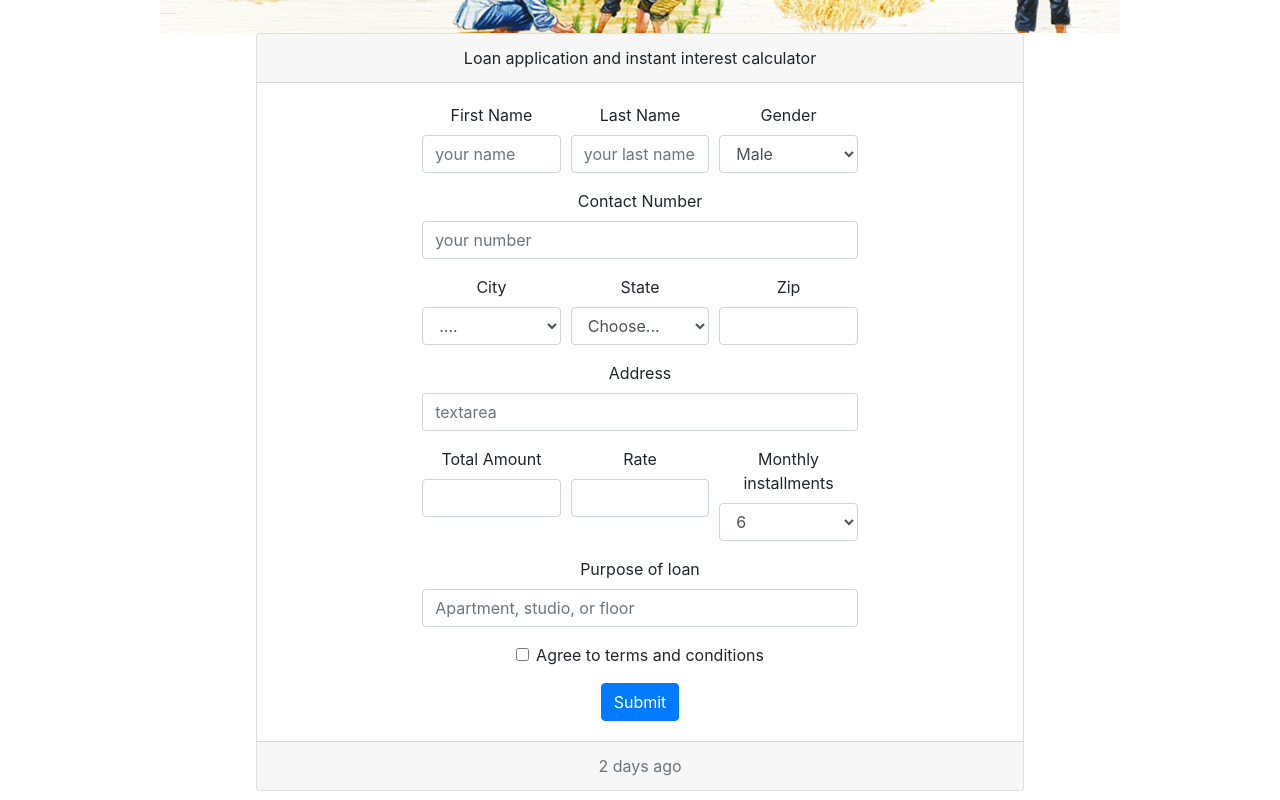
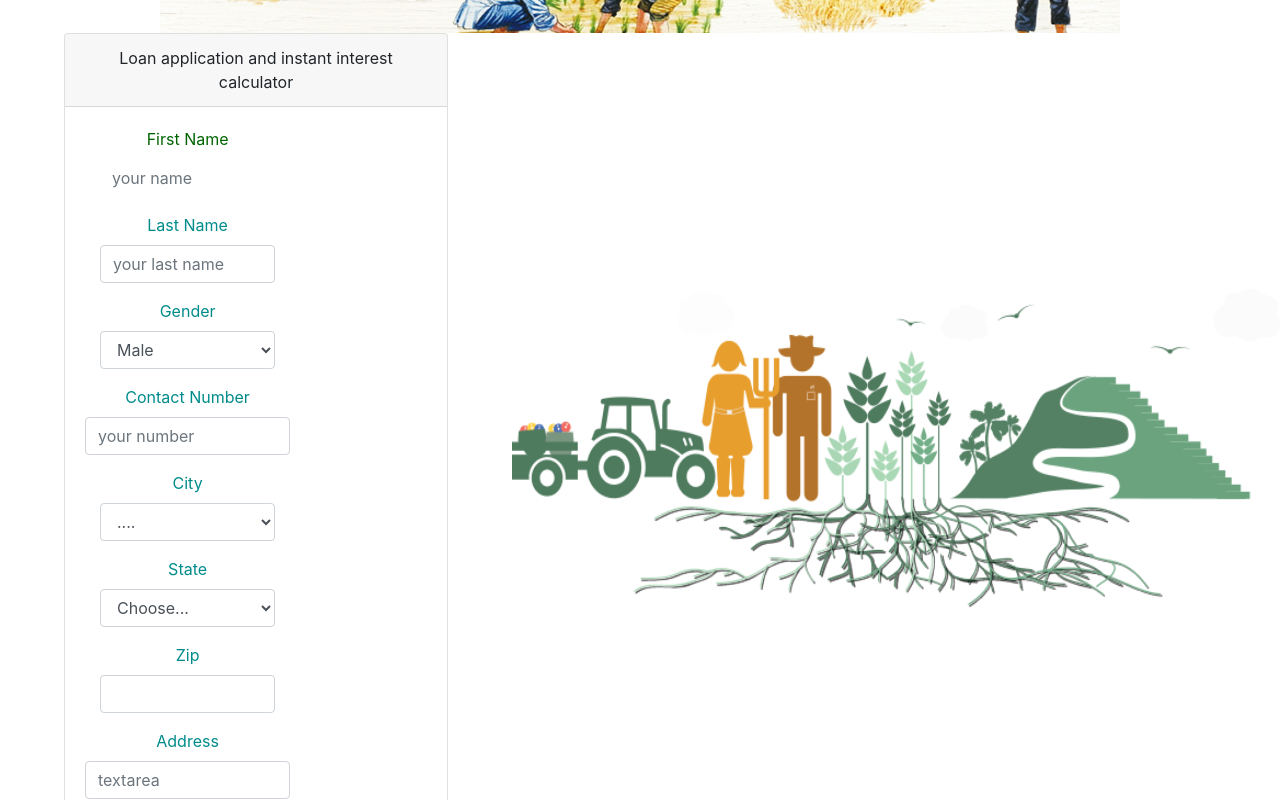
Before and after one commit to priya-0002/React_krishiSeva, a React (Create React App) app: page / in a window 1280 px wide. Shown: the part 540-1340 px from the top of the page. Built offline with nearby package versions, Linux system fonts and the light colour scheme.

Commit message:
calculator

```diff
--- a/src/components/calculator/Cal.js
+++ b/src/components/calculator/Cal.js
@@ -5,6 +5,7 @@ import { Button } from 'react-bootstrap';
 import { Form } from 'react-bootstrap';
 import { Col } from 'react-bootstrap';
  import "./cal.css"
+ import m from "../../assets/m.png"
 const Cal = () => {
     const [input, setInput] = useState({firstName:'',lastName:'',gender:'',number:0,city:'',state:'',zip:0,address:'',loanAmount:0,purpose:'',rate:0,month:0})
     const [final, setFinal] = useState(0)
@@ -14,7 +15,7 @@ const Cal = () => {
 
 
       }
-      const submit =()=>{
+      const submit =(event)=>{
 
         event.preventDefault()
         const x=Number(input.loanAmount)
@@ -29,16 +30,21 @@ const Cal = () => {
       }
 
     return (
-        <div>
+
+           <div className="cal__display">
+
        <Card className="text-center">
   <Card.Header>Loan application and instant interest calculator</Card.Header>
+
+
   <Card.Body>
+
   <Form className="p">
-  <Form.Row>
+
     <Form.Group as={Col} controlId="formGridEmail">
 
-      <Form.Label>First Name</Form.Label>
-      <Form.Control name="firstName" type="text" placeholder="your name" onChange={result} />
+      <Form.Label style={{color:"darkgreen",border:'2px blue'}}>First Name</Form.Label>
+      <Form.Control style={{color:"darkgreen",border:'2px blue'}} name="firstName" type="text" placeholder="your name" onChange={result} />
     </Form.Group>
 
     <Form.Group as={Col} controlId="formGridPassword">
@@ -56,7 +62,6 @@ const Cal = () => {
     </Form.Group>
 
 
-  </Form.Row>
 
   <Form.Group controlId="formGridAddress2">
     <Form.Label>Contact Number</Form.Label>
@@ -64,7 +69,7 @@ const Cal = () => {
   </Form.Group>
 
 
-  <Form.Row>
+
 
 
     <Form.Group as={Col} controlId="formGridState">
@@ -87,32 +92,30 @@ const Cal = () => {
       <Form.Label>Zip</Form.Label>
       <Form.Control  name="zip"  onChange={result}/>
     </Form.Group>
-  </Form.Row>
+
 
   <Form.Group controlId="formGridAddress1">
     <Form.Label>Address</Form.Label>
     <Form.Control  name="address" placeholder="textarea"  onChange={result} />
   </Form.Group>
 
+
   <Form.Row>
   <Form.Group as={Col} controlId="formGridEmail">
       <Form.Label>Total Amount</Form.Label>
-      <Form.Control  name="loanAmount" type="text" placeholder=""  onChange={result} />
+      <Form.Control  name="loanAmount"  type="number" placeholder=""  onChange={result} />
     </Form.Group>
 
     <Form.Group as={Col} controlId="formGridPassword">
       <Form.Label>Rate</Form.Label>
-      <Form.Control  name="rate" type="text" placeholder=""  onChange={result} />
+      <Form.Control  name="rate"  type="number" placeholder=""  onChange={result} />
     </Form.Group>
-    <Form.Group as={Col} controlId="formGridState">
-      <Form.Label>Monthly installments</Form.Label>
-      <Form.Control as="select"  name="month" defaultValue="Choose..."  onChange={result}>
-        <option>6 </option>
-        <option>12</option>
-      </Form.Control>
+    <Form.Group as={Col} controlId="formGridPassword">
+      <Form.Label>Month</Form.Label>
+      <Form.Control  name="month"  type="number" placeholder=""  onChange={result} />
     </Form.Group>
+ </Form.Row>
 
-    </Form.Row>
 
   <Form.Group controlId="formGridAddress2">
     <Form.Label>Purpose of loan</Form.Label>
@@ -129,9 +132,13 @@ const Cal = () => {
     Submit
   </Button>
 </Form>
+
+
   </Card.Body>
-  <Card.Footer className="text-muted">2 days ago</Card.Footer>
+  <Card.Footer className="text-muted"></Card.Footer>
+
 </Card>
+<img src={m} alt="" className="cal__img" />
         </div>
     )
 }
--- a/src/components/calculator/cal.css
+++ b/src/components/calculator/cal.css
@@ -1,8 +1,27 @@
 .text-center{
     width: 60%;
-    margin-left: 20%;
+    margin-left: 5%;
+
 }
 .p{
     width: 60%;
-    margin-left: 20%;
+    margin-left: 0%;
+    color:darkcyan
+
 }
+.cal__display{
+    display: flex;
+
+
+}
+
+.cal__img{
+
+    margin-top: 20%;
+    margin-left: 5%;
+width: 60%;
+height: 40vh;
+}
+.form{
+    color: forestgreen;
+}
```
